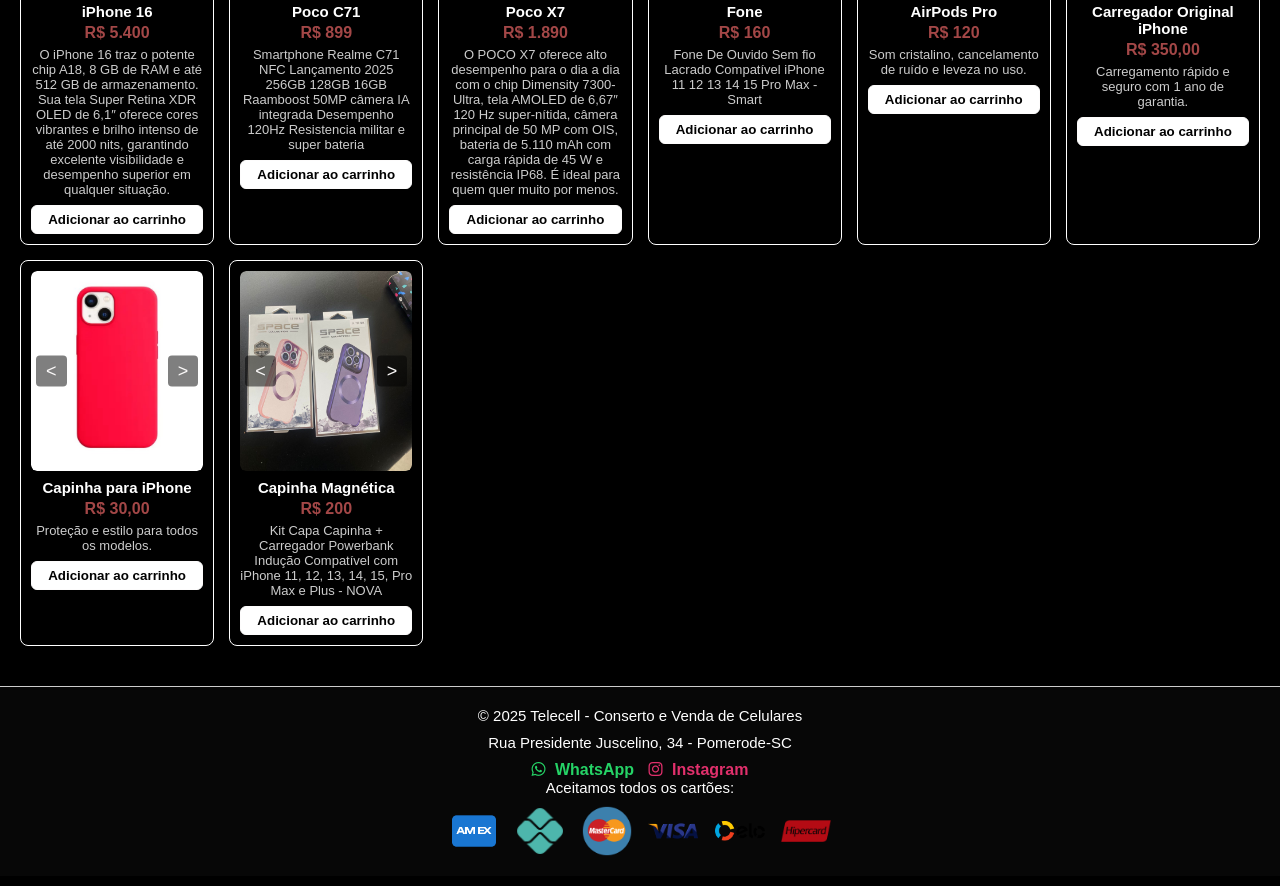
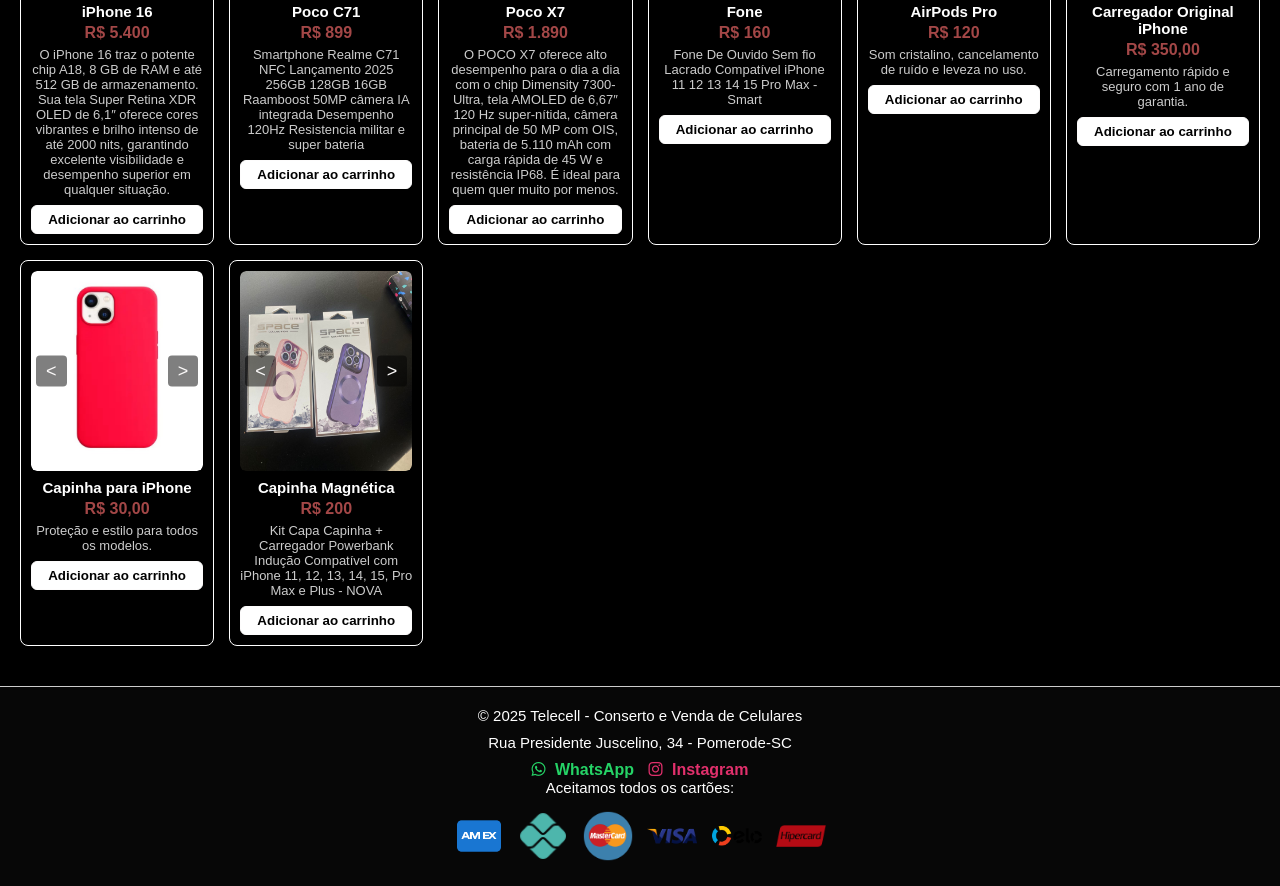
Before and after one commit to Leandro-Loz/telecell-site, a plain HTML site: page index.html in a window 1280 px wide. Shown: the part 967-1853 px from the top of the page. Drawn offline with Linux system fonts and the light colour scheme; files whose address does not match are found by name.

Commit message:
Ajustado tamanho das logos do rodapé

```diff
--- a/style.css
+++ b/style.css
@@ -478,10 +478,12 @@ footer p {
 
 .cartoes img {
   width: 50px;
-  height: auto;
-  margin: 0 6px;
+  height: 50px;           /* força altura igual à largura */
+  margin: 5px;
   vertical-align: middle;
+  object-fit: contain;     /* mantém a proporção sem cortar */
   transition: transform 0.3s ease;
+
 }
 
 .cartoes img:hover {
```
